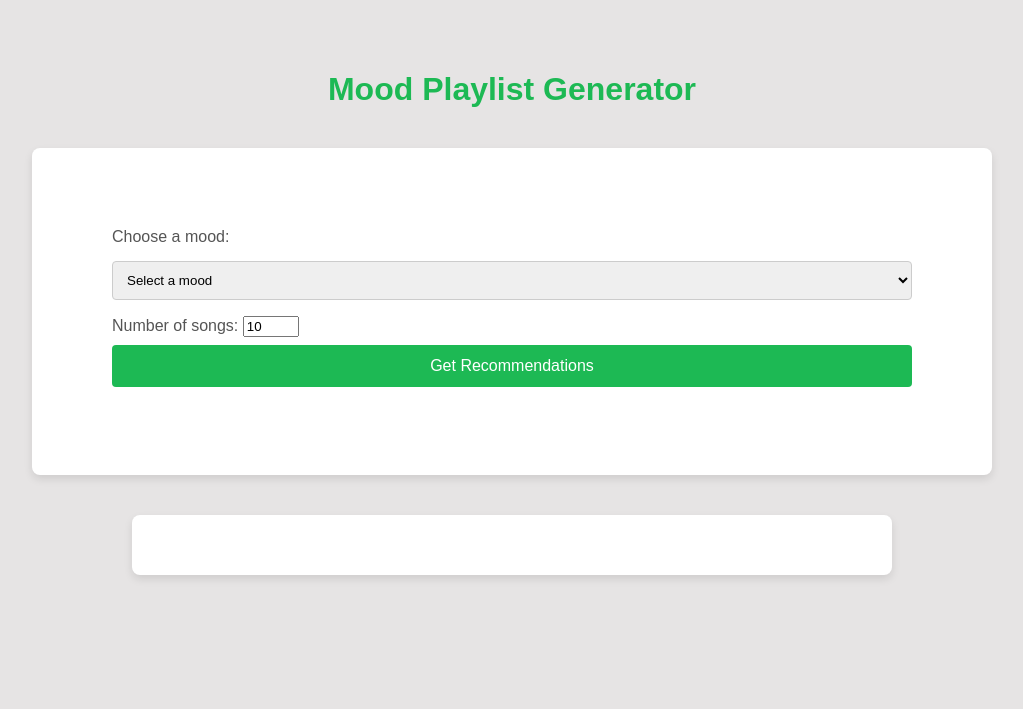
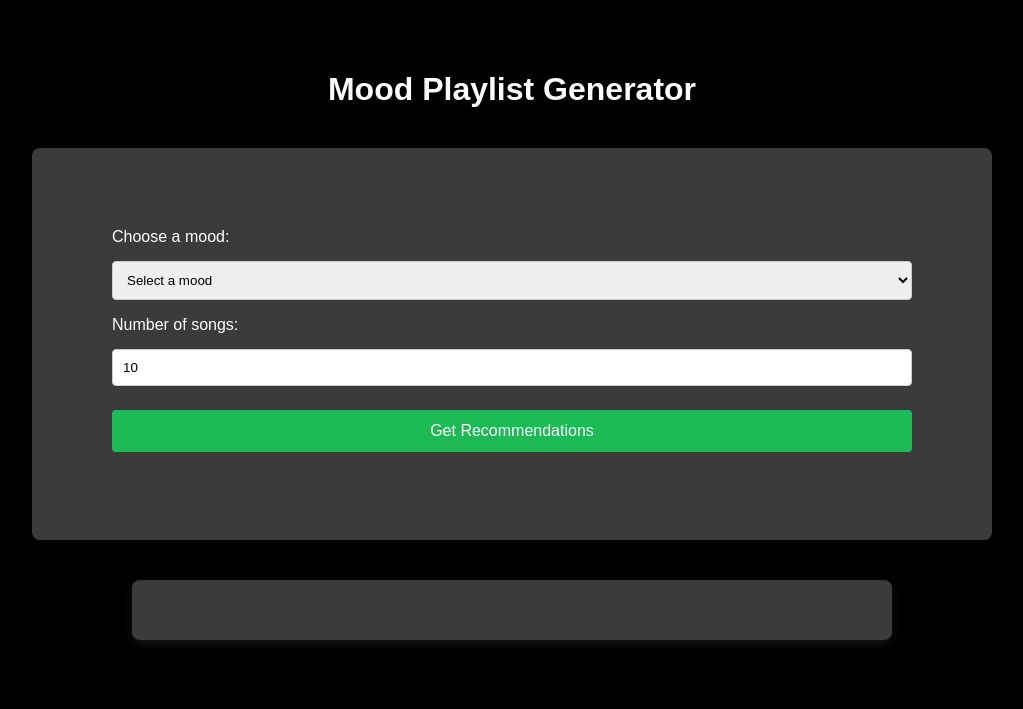
Before and after one commit to maham-tariq5/Mood-Playlist-Generator, a Flask app: page / in a window 1280 px wide. Shown: the top 709 px of the page, without its empty margins (128-1151 px from the left). Run offline with Flask 3, Linux system fonts and the light colour scheme.

Commit message:
Update style.css

```diff
--- a/static/style.css
+++ b/static/style.css
@@ -1,7 +1,7 @@
 /* General body styles */
 body {
     font-family: 'Arial', sans-serif;
-    background-color: #e0dedecc;
+    background-color: #000000;
     margin: 0;
     padding: 50px;
     color: #333;
@@ -9,26 +9,26 @@ body {
 
 /* Header styles */
 h1 {
-    color: #1db954;
+    color: #fcfcfc;
     text-align: center;
 }
 
 /* Form styling */
 form {
-    background-color: white;
-    max-width: 800px; /* Increased width */
+    background-color: #3b3b3b;
+    max-width: 800px;
     margin: 40px auto;
-    padding: 80px; /* Increased padding */
+    padding: 80px;
     box-shadow: 0 4px 8px rgba(0,0,0,0.1);
     border-radius: 8px;
 }
 
 label {
     font-size: 16px;
-    color: #555;
+    color: #fffefe;
 }
 
-select {
+select, input[type="number"] {
     width: 100%;
     padding: 10px;
     margin-top: 15px;
@@ -54,21 +54,31 @@ button:hover {
     background-color: #1a9341;
 }
 
-
 #recommendations {
-    background-color: white;
+    background-color: #3b3b3b;
     max-width: 700px;
     margin: 20px auto;
     padding: 30px;
-    box-shadow: 0 4px 8px rgba(0,0,0,0.1);
+    box-shadow: 0 4px 8px rgba(223, 216, 216, 0.1);
     border-radius: 8px;
+    color: #ffffff;
 }
 
 #recommendations div {
     padding: 10px;
-    border-bottom: 1px solid #eee;
+    border-bottom: 1px solid #fefefe;
+    color: #ffffff;
 }
 
 #recommendations div:last-child {
     border-bottom: none;
 }
+
+#recommendations a {
+    color: #1db954;
+    text-decoration: none;
+}
+
+#recommendations a:hover {
+    text-decoration: underline;
+}
```
